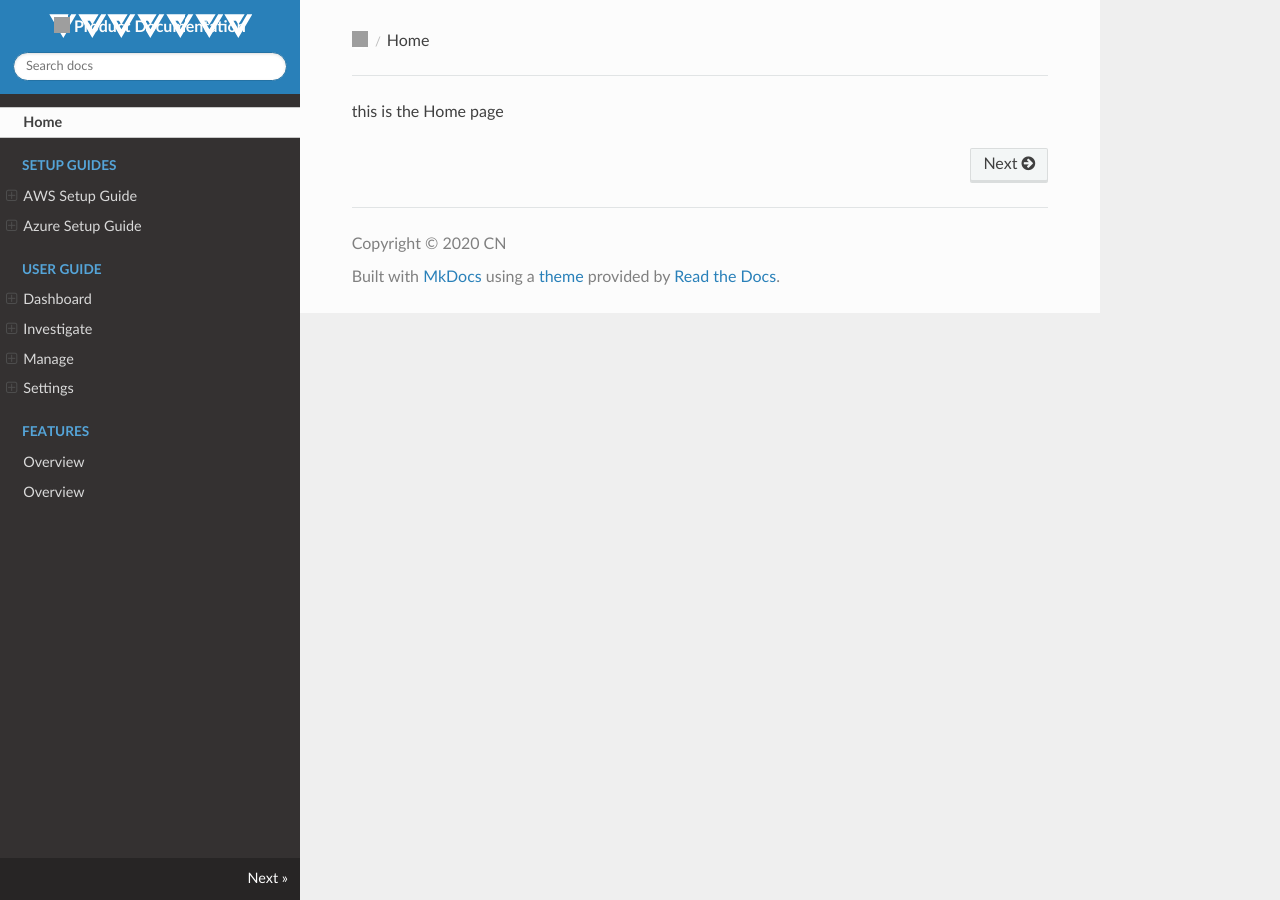
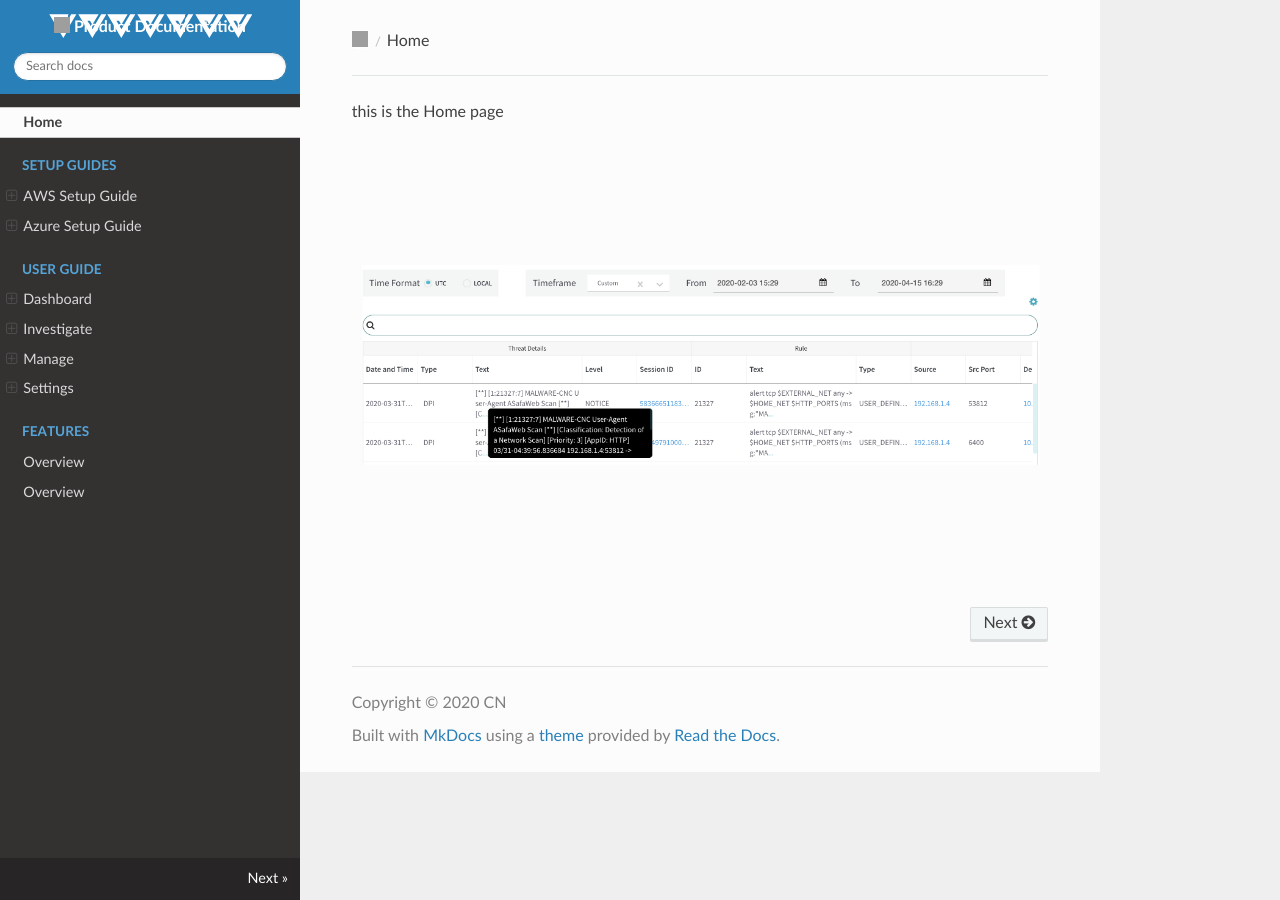
Before and after one commit to cnowocin/trainingstuff, an MkDocs documentation site: the page built from docs/index.md, in a window 1280 px wide. Built offline with MkDocs 1.6.1, drawn with Linux system fonts in a browser that asks for light colours; nearby versions of some CDN libraries; some web fonts are replaced; grey boxes are pictures that could not be loaded.

Commit message:
Update index.md

```diff
--- a/docs/index.md
+++ b/docs/index.md
@@ -1 +1,3 @@
 this is the Home page
+
+<img alt="Network Threats View" src="../img/test_image.svg">
```
